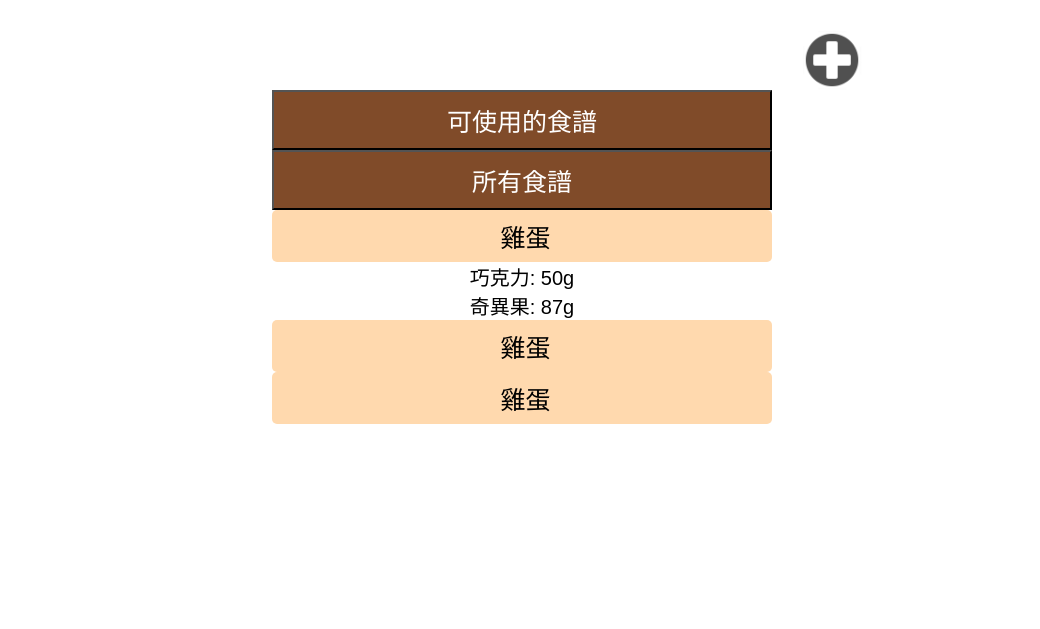
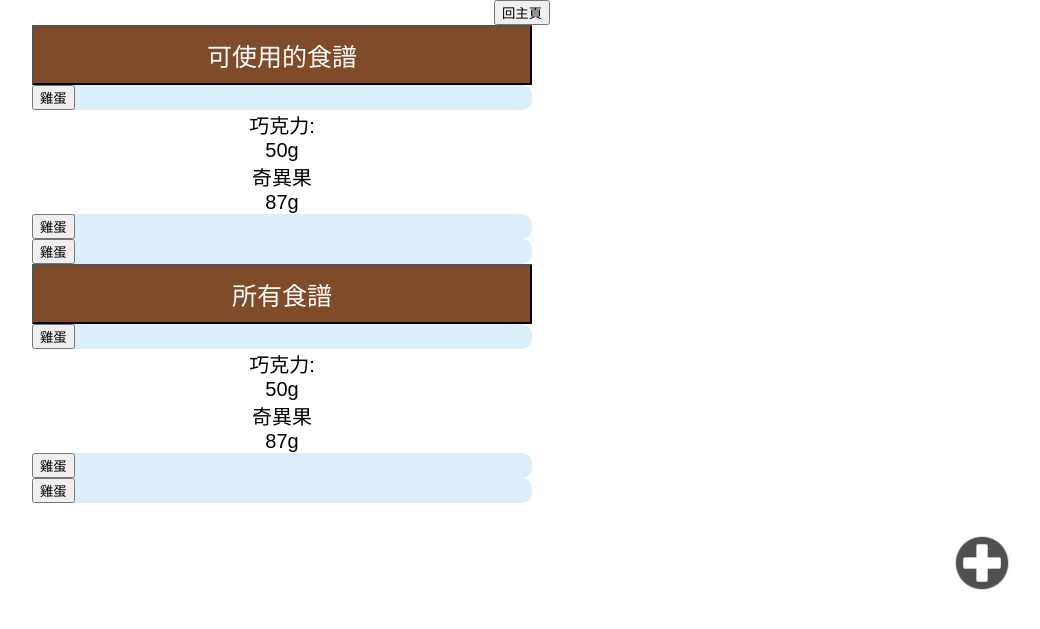
Before and after one commit to Lauren505/pantry, a Flask app: page /recipe in a window 1280 px wide. Shown: the top 629 px of the page, without its empty margins (118-1158 px from the left). Run offline with Flask 2, Linux system fonts and the light colour scheme.

Commit message:
Add files via upload

```diff
--- a/templates/recipe.html
+++ b/templates/recipe.html
@@ -3,6 +3,9 @@
 <head>
     <meta charset="utf-8" />
     <meta http-equiv="X-UA-Compatible" content="IE=edge" />
+    <div class="back">
+        <button>回主頁</button>
+    </div>
     <title>Recipe</title>
     <link
         rel="stylesheet"
@@ -12,28 +15,60 @@
     >
 </head>
 <body>
-    <div class="add">
-        <img class="add_btn" src="./static/img/add.png"></img>
-    </div>
-    <div class="main">
-        <div class="selectlist">
-            <button class="all">可使用的食譜</div>
-            <button class="all">所有食譜</div>
-            <ul class="itemlist">
-                <li class="item">
-                    <button class="itemdetail">雞蛋</button>
-                    <li class="material">巧克力: 50g</li>
-                    <li class="material">奇異果: 87g</li>
-                </li>
-                <li class="item">
-                    <button class="itemdetail">雞蛋</button>
-                </li>
-                <li class="item">
-                    <button class="itemdetail">雞蛋</button>
-                </li>
-            </ul>
+    <div class="withbtn">
+
+        <div class="main">
+            <div class="selectlist">
+                <div class="redetail">
+                    <button class="all" id="avail">可使用的食譜</button>
+                    <ul class="itemlist">
+                        <li class="item">
+                            <button class="re_name">雞蛋</button>
+                            <li class="material">
+                                <div class="material_name">巧克力:</div>
+                                <div class="material_weight">50g</div>
+                            </li>
+                            <li class="material">
+                                <div class="material_name">奇異果</div>
+                                <div class="material_weight">87g</div>
+                            </li>
+                        <li class="item">
+                            <button class="re_name">雞蛋</button>
+                        </li>
+                        <li class="item">
+                            <button class="re_name">雞蛋</button>
+                        </li>
+                    </ul>
+                </div>
+                <div class="redetail">
+                    <button class="all" id="allre">所有食譜</button>
+                    <ul class="itemlist">
+                        <li class="item">
+                            <button class="re_name">雞蛋</button>
+                            <li class="material">
+                                <div class="material_name">巧克力:</div>
+                                <div class="material_weight">50g</div>
+                            </li>
+                            <li class="material">
+                                <div class="material_name">奇異果</div>
+                                <div class="material_weight">87g</div>
+                            </li>
+                        <li class="item">
+                            <button class="re_name">雞蛋</button>
+                        </li>
+                        <li class="item">
+                            <button class="re_name">雞蛋</button>
+                        </li>
+                    </ul>
+                </div>
+
+            </div>
+        </div>
+        <div class="add">
+            <img class="add_btn" src="./static/img/add.png"></img>
         </div>
     </div>
 
+    <script src="./static/recipe.js" type="text/javascript"></script>
 </body>
 </html>
```
